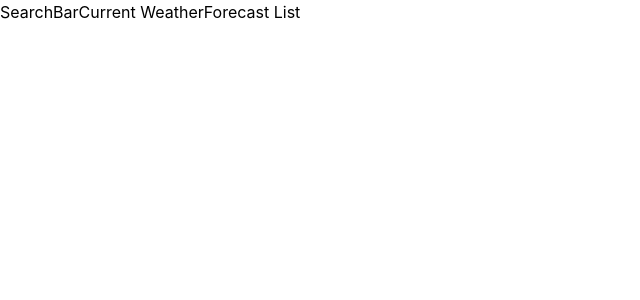
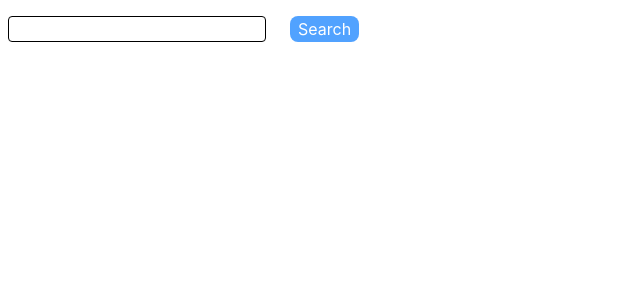
Before and after one commit to RushiBhatt0809/Weather-Dashboard, a React (Vite) app in the folder client/: page / in a window 1280 px wide. Shown: the top 300 px of the page, without its empty margins (0-640 px from the left). Built offline with nearby package versions, Linux system fonts and the light colour scheme.

Commit message:
WOrked on SearchBar make it working, connected frontend with backend using axios

```diff
--- a/client/src/App.jsx
+++ b/client/src/App.jsx
@@ -1,14 +1,47 @@
+import { useState } from "react";
+import axios from 'axios';
 import CurrentWeather from "./components/CurrentWeather"
 import ForecastList from "./components/ForecastList"
 import SearchBar from "./components/SearchBar"
 
 function App() {
+  const [city, setCity] = useState('');
+  const [weatherData, setWeatherData] = useState(null);
+  const [forecastData, setForecastData] = useState(null);
+  const [loading, setLoading] = useState(false);
+  const [error, setError] = useState(null);
+
+  const handleSearch = async (searchedCity) => {
+    setCity(searchedCity);
+    setLoading(true);
+    setError(null);
+
+    try {
+      const [weatherRes, forecastRes] = await Promise.all([
+        axios.get(`http://localhost:3000/api/weather?city=${searchedCity}`),
+        axios.get(`http://localhost:3000/api/forecast?city=${searchedCity}`)
+      ]);
+
+      setWeatherData(weatherRes.data);
+      setForecastData(forecastRes.data);
+    } catch (err) {
+      console.log(err);
+      setError(err.response?.data?.error || "Something went wrong.");
+      setWeatherData(null);
+      setForecastData(null);
+    } finally {
+      setLoading(false);
+    }
+  };
 
   return (
-    <div className=" flex flex-row">
-      <SearchBar className=" basis-64" />
-      <CurrentWeather className=" basis-64" />
-      <ForecastList className=" basis-2" />
+    <div className="">
+      <SearchBar onSearch={handleSearch} />
+      {loading && <p>Loading...</p>}
+      {error && <p className="text-red-500">{error}</p>}
+
+      {weatherData && <CurrentWeather data={weatherData} />}
+      {forecastData && <ForecastList data={forecastData} />}
     </div>
   )
 }
--- a/client/src/components/SearchBar.jsx
+++ b/client/src/components/SearchBar.jsx
@@ -1,9 +1,31 @@
-function SearchBar() {
+import { useState } from "react";
+
+function SearchBar({ onSearch }) {
+    const [input, setInput] = useState('');
+
+    const handleSubmit = (e) => {
+        e.preventDefault();
+        const trimmed = input.trim();
+        if (!trimmed) return;
+        onSearch(trimmed);
+        setInput('')
+    };
+
     return (
-        <>
-            <div>SearchBar</div>
-        </>
+        <div className="mt-4 px-2">
+            <form onSubmit={handleSubmit} className="flex gap-6">
+                <input
+                    className="pr-2 border rounded-sm"
+                    type="text"
+                    value={input}
+                    onChange={(e) => setInput(e.target.value)}
+                />
+                <button
+                    className="px-2 rounded-lg bg-blue-400 text-white hover:bg-blue-500"
+                    type="Submit">Search</button>
+            </form>
+        </div>
     );
 }
 
-export default SearchBar
+export default SearchBar;
```
